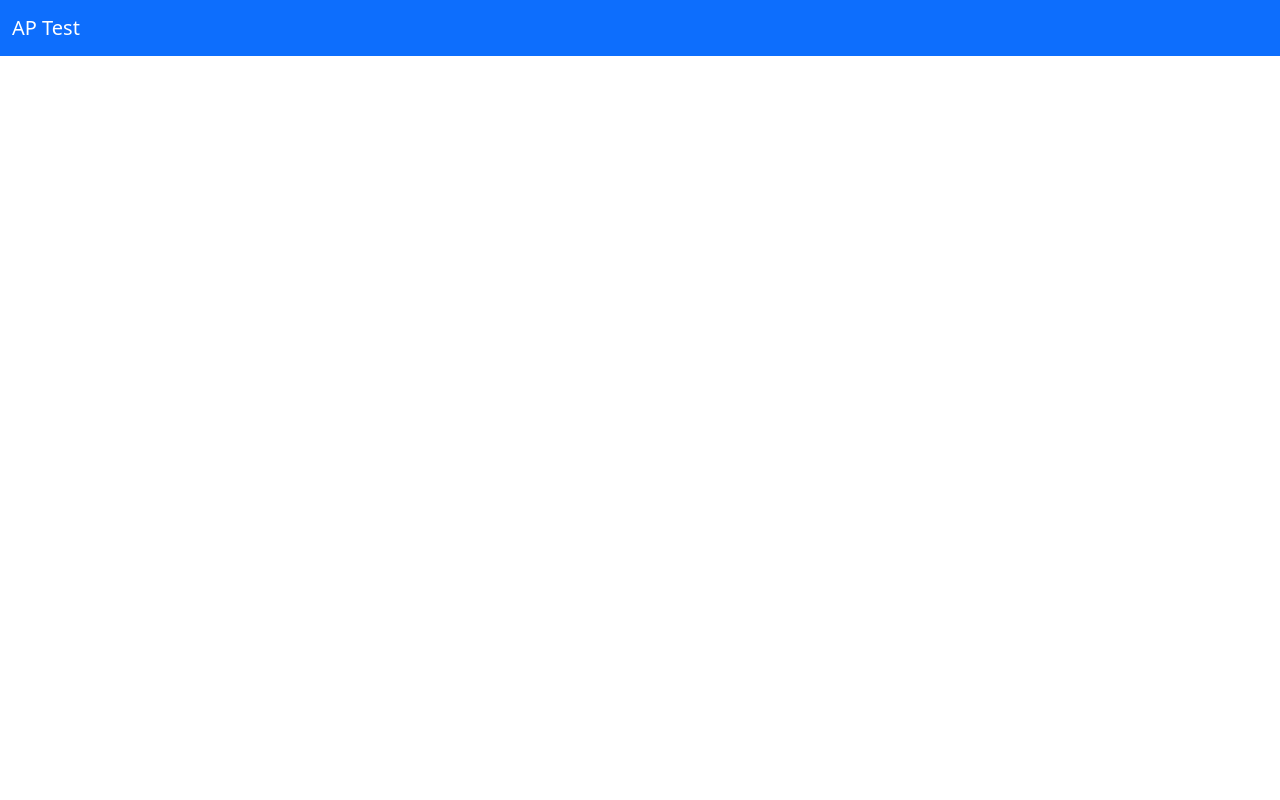
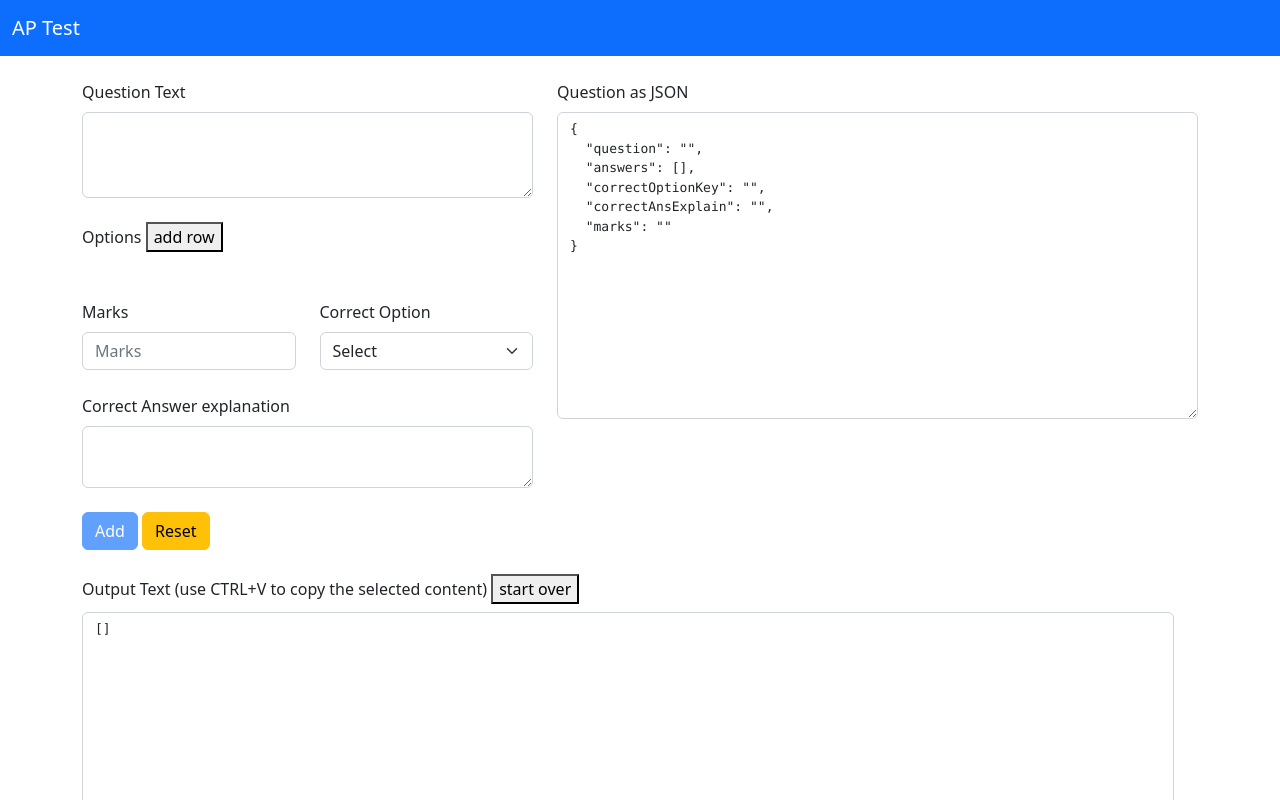
Before and after one commit to akmkbkk/frontend-dynamic-quiz, an Angular app: page /sheetadmin in a window 1280 px wide. Before the commit this address led to /. Shown: the top 800 px of the page. Built offline with nearby package versions, Linux system fonts and the light colour scheme.

Commit message:
Added sheet-maker

```diff
--- a/src/app/homepage/homepage.component.html
+++ b/src/app/homepage/homepage.component.html
@@ -1,5 +1,10 @@
 <div class="container">
     <div class="row">
+    <div  *ngIf="errorMessage" class="alert alert-dismissible alert-warning">
+        <button type="button" class="btn-close" data-bs-dismiss="alert"></button>
+        <h4 class="alert-heading">Warning!</h4>
+        <p class="mb-0">{{errorMessage}}</p>
+    </div>
     <div *ngFor="let fileItem of fileJson" class="card mt-2 col-md-4">
       <div class="card-body">
         <h4 class="card-title">{{fileItem.testName}}</h4>
--- a/src/app/homepage/homepage.component.ts
+++ b/src/app/homepage/homepage.component.ts
@@ -15,12 +15,16 @@ export class HomepageComponent implements OnInit {
       var jsonData = JSON.stringify(data);
       var jsonArr = JSON.parse(jsonData);
       this.fileJson = jsonArr;
+      if(this.fileJson.length === 0){
+        this.errorMessage = "No Questions found yet. Please add to the Catalogue File.";
+      }
       console.log(this.fileJson)
     });
 
   }
 
   fileJson;
+  errorMessage;
 
   constructor(private _router: Router,private dataService: DataService){
     this.fileJson = [{
@@ -29,6 +33,8 @@ export class HomepageComponent implements OnInit {
       totalMarks:"Loading...",
       testDesc:"Loading..."
     }]
+
+    this.errorMessage = "";
   }
 
 
--- /dev/null
+++ b/src/app/sheet-maker/sheet-maker.component.html
@@ -0,0 +1,66 @@
+<div class="container">
+    <div class="row">
+        <div class="col-md-5">
+            <div class="form-group">
+                <label class="form-label mt-4" for="exampleTextarea">Question Text</label>
+                <textarea #questionArea (focusout)="onFocusOutQuestionArea(questionArea.value)" class="form-control" id="exampleTextarea" rows="3">{{questionJson.question}}</textarea>
+            </div>
+            <div class="form-group">
+                <label class="form-label mt-4" for="exampleTextarea">Options <button (click)="onClickAddRow()">add row</button></label>
+                <table class="table table-hover">
+                    <tbody>
+                      <tr *ngFor="let option of optionsJson; let index = index" class="table-active">
+                        <th scope="row">{{option.optionKey}}</th>
+                        <td><input #optionInput name="optionInput" class="form-control form-control-sm" type="text" placeholder="Option Text" (focusout)="onFocusOut(index,optionInput.value)" value={{option.optionVal}} id="inputSmall"></td>
+                        <td>Column content</td>
+                        <td><button type="button" (click)="onClickRemove(index)" class="btn btn-primary btn-sm">remove</button></td>
+                      </tr>
+                    </tbody>
+                </table>
+            </div>
+
+
+            <div class="row">
+                <div class="col-md-6">
+                    <div class="form-group">
+                        <label class="form-label mt-4" for="inputDefault">Marks</label>
+                        <input #marksInput name="marksInput" (focusout)="onFocusOutMarks(marksInput.value)" type="text" class="form-control" placeholder="Marks" id="inputDefault">
+                      </div>
+                </div>
+                <div class="col-md-6">
+                    <div class="form-group">
+                        <label class="form-label mt-4" for="exampleSelect1">Correct Option</label>
+                        <select #optionInput name="optionInput" (focusout)="onCorrectOptionFocusOut(optionInput.value)" class="form-select" id="exampleSelect1">
+                            <option value="">Select</option>
+                            <option *ngFor="let option of optionsJson">{{option.optionKey}}</option>
+                        </select>
+                      </div>
+                </div>
+            </div>
+            <div class="form-group">
+                <label class="form-label mt-4" for="exampleTextarea">Correct Answer explanation</label>
+                <textarea #explainInput name="explainInput" (focusout)="onFocusOutExplain(explainInput.value)" class="form-control" id="exampleTextarea" rows="2"></textarea>
+            </div>
+            <br>
+            <button [disabled]="addButtonDisabled" (click)="onClickAddQuestion()" type="submit" class="btn btn-primary">Add</button>&nbsp;<button (click)="onClickReset();questionArea.value='';marksInput.value='';explainInput.value='' " type="submit" class="btn btn-warning">Reset</button>
+            &nbsp;<span style="color:red;" *ngIf="errorMessage!=''" span>{{errorMessage}}</span>
+
+
+        </div>
+        <div class="col-md-7">
+            <div class="form-group">
+                <label class="form-label mt-4">Question as JSON</label>
+                <textarea style="font-family: Lucida Console;font-size:small"class="form-control" rows="15">{{questionJson | json}}</textarea>
+            </div>
+
+        </div>
+        <div class="row">
+            <div class="col-md-12">
+                <label class="form-label mt-4">Output Text (use CTRL+V to copy the selected content)
+                    <button (click)="onClickStartOver();questionArea.value='';marksInput.value='';explainInput.value='' ">start over</button></label>
+                <textarea #finaloutput name="finaloutput" (focusin)="finaloutput.select()" style="font-family: Lucida Console;font-size:small"class="form-control" rows="25">{{questionsArray | json}}</textarea>
+            </div>
+        </div>
+
+    </div>
+</div>
--- /dev/null
+++ b/src/app/sheet-maker/sheet-maker.component.ts
@@ -0,0 +1,150 @@
+import { Component, OnInit } from '@angular/core';
+
+@Component({
+  selector: 'app-sheet-maker',
+  templateUrl: './sheet-maker.component.html',
+  styleUrls: ['./sheet-maker.component.css']
+})
+export class SheetMakerComponent implements OnInit {
+
+  questionJson:any;
+  questionsArray:any[];
+  optionsJson:any[];
+  optionsKeyMap:Map<number,string>;
+  addButtonDisabled:boolean;
+  errorMessage:string;
+
+  constructor() {
+
+    this.addButtonDisabled = true;
+
+    this.optionsJson = [
+
+    ];
+
+    this.questionsArray = [
+
+    ];
+
+    this.questionJson = {
+      question:"",
+      answers:this.optionsJson,
+      correctOptionKey:"",
+      correctAnsExplain:"",
+      marks:""
+    }
+
+    this.errorMessage = "";
+
+    this.optionsKeyMap = new Map<number,string>([
+      [0,"A"],
+      [1,"B"],
+      [2,"C"],
+      [3,"D"],
+      [4,"E"]
+    ]
+    );
+  }
+
+  ngOnInit(): void {
+  }
+
+  checkConditions(){
+    if(this.questionJson.question=="" ){
+      this.addButtonDisabled = true;
+      this.errorMessage = "Question field should not be blank!"
+    }else if(this.questionJson.answers.length==0){
+      this.addButtonDisabled = true;
+      this.errorMessage = "Answers list should not be empty!"
+    }else if(this.questionJson.marks==""){
+      this.addButtonDisabled = true;
+      this.errorMessage = "Marks should not be empty!"
+    }else if(this.questionJson.correctOptionKey==""){
+      this.addButtonDisabled = true;
+      this.errorMessage = "Correct Option should not be empty!"
+    }else if(this.questionJson.correctAnsExplain==""){
+      this.addButtonDisabled = true;
+      this.errorMessage = "Answer explanation should not be empty!"
+    }else{
+      this.addButtonDisabled = false;
+      this.errorMessage = ""
+    }
+  }
+
+  onClickAddRow(){
+    this.optionsJson.push({
+      optionKey:this.getOptionKeyFromIndex(this.optionsJson.length),
+      optionVal:""
+    })
+    this.checkConditions();
+  }
+
+  onClickRemove(index:number){
+    this.optionsJson.splice(index,1);
+    this.checkConditions();
+  }
+
+  getOptionKeyFromIndex(index:number):string{
+    let result = this.optionsKeyMap.get(index);
+    return result??"A";
+    this.checkConditions();
+  }
+
+  onFocusOut(index:number,value:string){
+    this.optionsJson[index] = {
+      optionKey:this.getOptionKeyFromIndex(index),
+      optionVal:value
+    }
+    this.questionJson.answers = this.optionsJson;
+    this.checkConditions();
+
+  }
+
+  onFocusOutQuestionArea(value:string){
+    this.questionJson.question = value;
+    this.checkConditions();
+  }
+
+  onFocusOutMarks(value:string){
+    this.questionJson.marks = value;
+    this.checkConditions();
+  }
+
+  onFocusOutExplain(value:string){
+    this.questionJson.correctAnsExplain = value;
+    this.checkConditions();
+  }
+
+  onCorrectOptionFocusOut(value:string){
+    this.questionJson.correctOptionKey = value;
+    this.checkConditions();
+  }
+
+  onClickReset(){
+    this.questionJson = {
+      question:"",
+      answers:[],
+      correctOptionKey:"",
+      correctAnsExplain:"",
+      marks:""
+    };
+
+    this.optionsJson = [];
+    this.checkConditions();
+  }
+
+  onClickAddQuestion(){
+    let question = this.questionJson;
+    this.questionsArray.push(question);
+    this.onClickReset();
+    this.checkConditions();
+  }
+
+  onClickStartOver(){
+    this.questionsArray = [];
+    this.onClickReset()
+  }
+
+
+
+}
```
Also changed, not shown: src/app/app.module.ts (+5 -2 lines), src/app/sheet-maker/sheet-maker.component.css (added), 1 other file (tests, documents, lock files or other folders).
